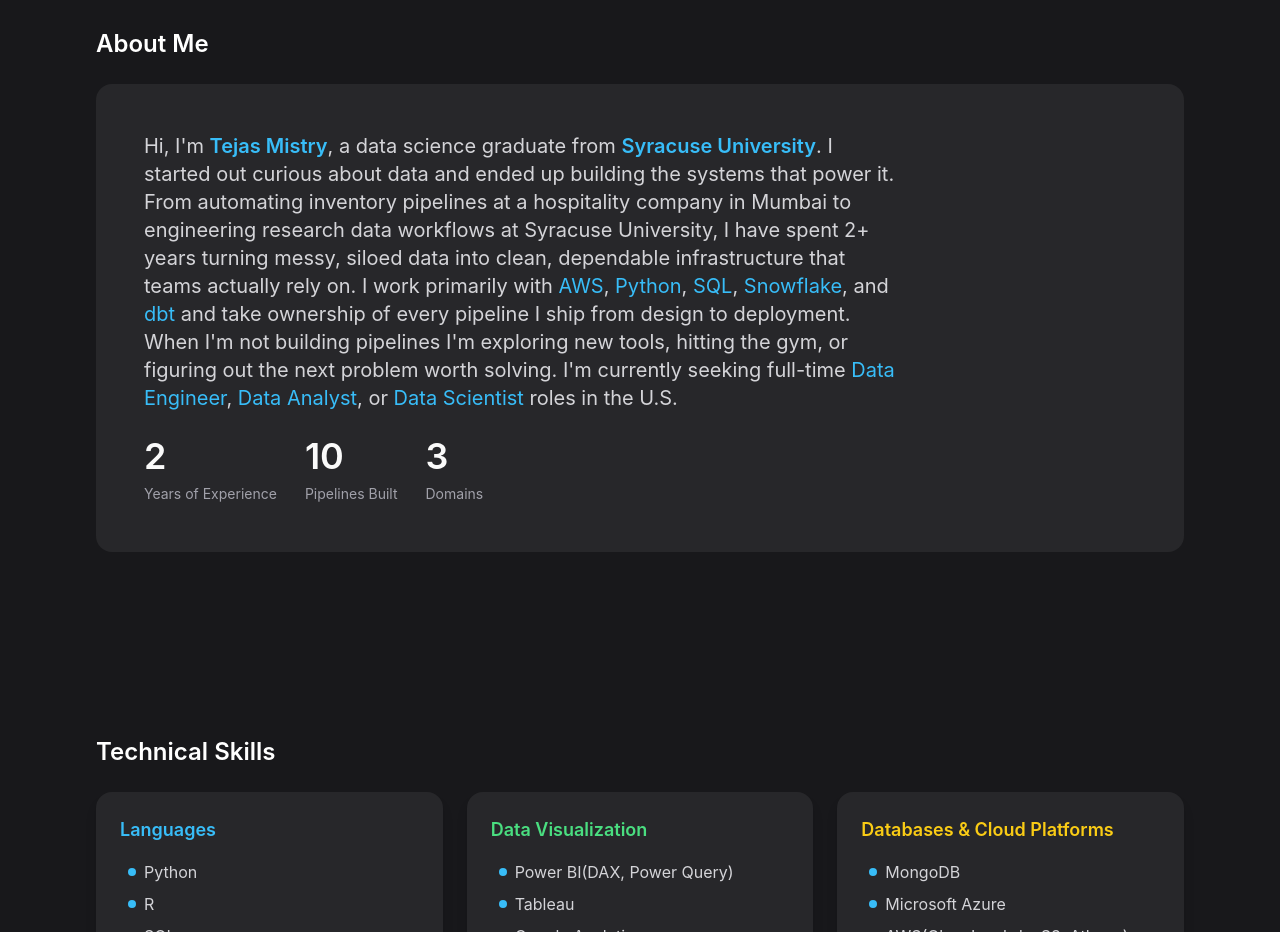
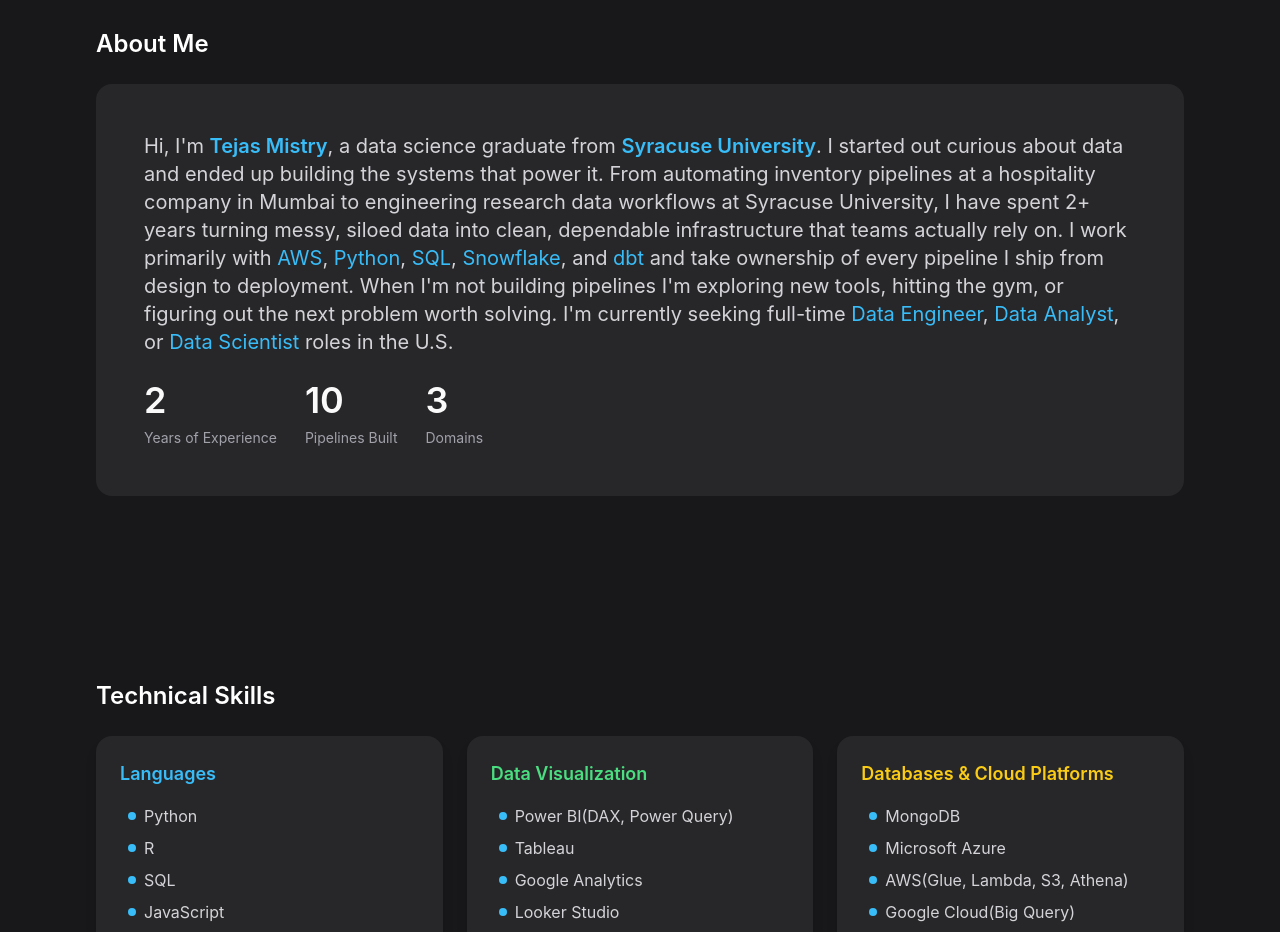
Before and after one commit to tamistry30/Portfolio, a React (Vite) app: page / in a window 1280 px wide. Shown: the part 780-1712 px from the top of the page. Built offline with nearby package versions, Linux system fonts and the light colour scheme.

Commit message:
Update About.jsx

```diff
--- a/src/Components/About.jsx
+++ b/src/Components/About.jsx
@@ -28,7 +28,7 @@
       <div className="container">
         <h2 className="text-2xl font-semibold text-white mb-6 mt-14">About Me</h2>
         <div className="bg-zinc-800 p-7 rounded-2xl md:p-12 mb-0">
-          <p className="text-zinc-300 mb-4 md:mb-6 md:text-xl md:max-w-[60ch]">
+          <p className="text-zinc-300 mb-4 md:mb-6 md:text-xl ">
             Hi, I'm <span className="text-sky-400 font-semibold">Tejas Mistry</span>, a data science graduate from <span className="text-sky-400 font-semibold">Syracuse University</span>. I started out curious about data and ended up building the systems that power it. From automating inventory pipelines at a hospitality company in Mumbai to engineering research data workflows at Syracuse University, I have spent 2+ years turning messy, siloed data into clean, dependable infrastructure that teams actually rely on. I work primarily with <span className="text-sky-400">AWS</span>, <span className="text-sky-400">Python</span>, <span className="text-sky-400">SQL</span>, <span className="text-sky-400">Snowflake</span>, and <span className="text-sky-400">dbt</span> and take ownership of every pipeline I ship from design to deployment. When I'm not building pipelines I'm exploring new tools, hitting the gym, or figuring out the next problem worth solving. I'm currently seeking full-time <span className="text-sky-400">Data Engineer</span>, <span className="text-sky-400">Data Analyst</span>, or <span className="text-sky-400">Data Scientist</span> roles in the U.S.
           </p>
           <div className="flex flex-wrap items-center gap-4 md:gap-7">
```
